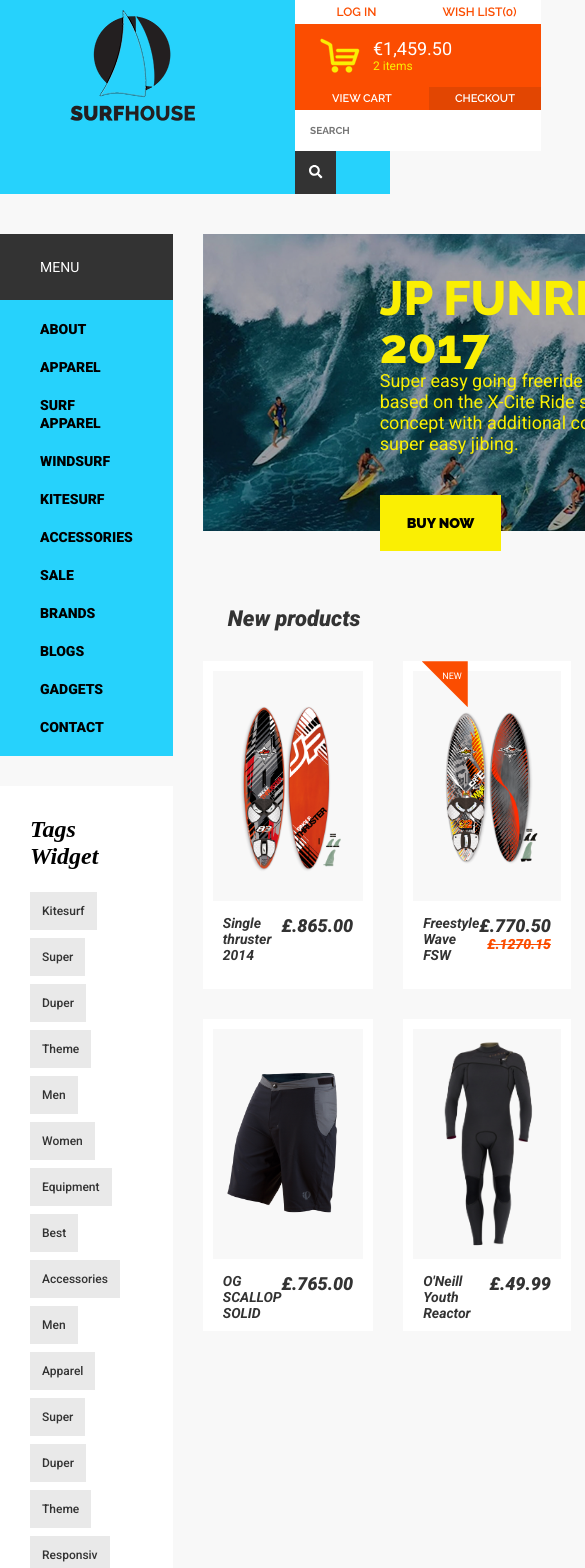
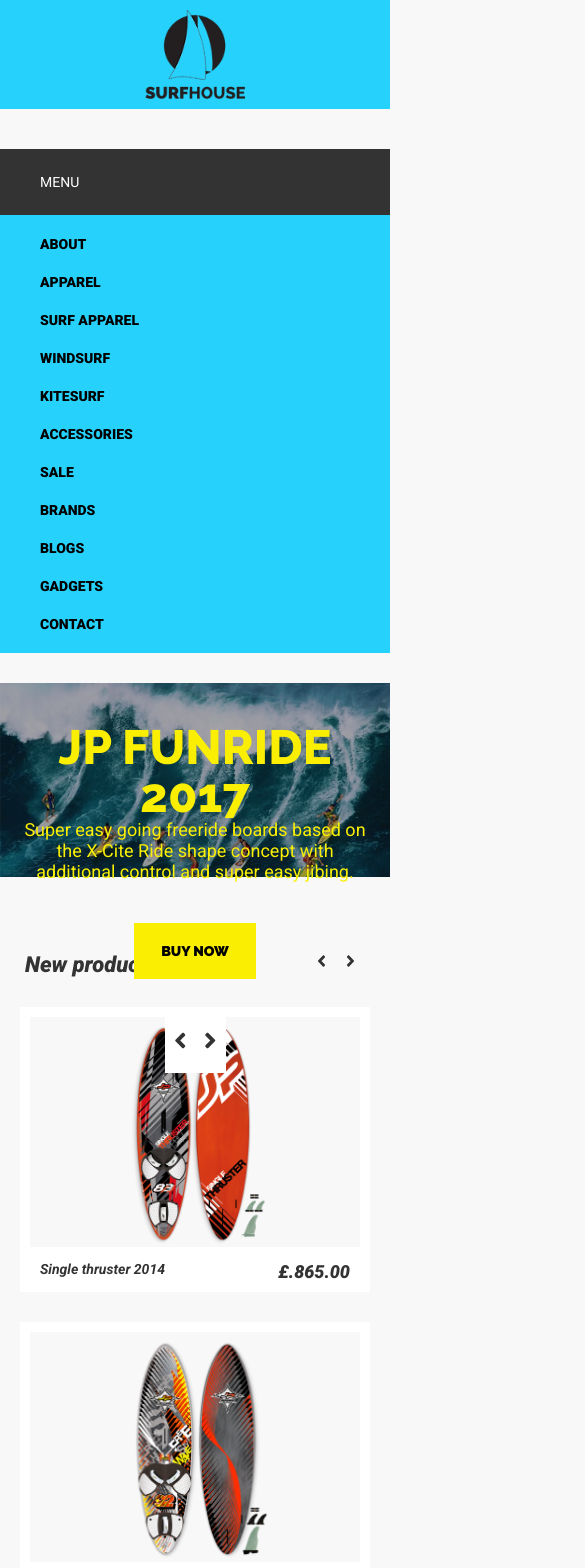
Before and after one commit to michellethomsen1/mfd_exam_michelle, a Vue app: page / in a window 390 px wide. Shown: the top 1568 px of the page, 585 px wide, since content can reach past the window. Built offline with nearby package versions, Linux system fonts and the light colour scheme.

Commit message:
Responsive design

```diff
--- a/src/assets/scss/02-Components/_header.scss
+++ b/src/assets/scss/02-Components/_header.scss
@@ -76,7 +76,7 @@
                     font-family: $raleway;
                     outline: none;
                     padding: 15px;
-                    width: 216px;
+                    width: 75%;
                 }
 
                 button {
@@ -85,6 +85,7 @@
                     padding: 14px;
                     border: none;
                     outline: none;
+                    width: 14%;
 
                     &:hover {
                         @include hover-link;
--- a/src/assets/scss/02-Components/_hero.scss
+++ b/src/assets/scss/02-Components/_hero.scss
@@ -5,6 +5,7 @@
 
     img {
         width: 100%;
+        object-fit: cover;
     }
 
     .slideroverlay {
--- a/src/assets/scss/04-Layouts/_responsive.scss
+++ b/src/assets/scss/04-Layouts/_responsive.scss
@@ -0,0 +1,235 @@
+@media screen and (max-width: 1200px) {
+    #header {
+        header {
+            padding: 0 30px;
+            grid-template-columns: 2fr 1fr;
+        }
+    }
+
+    #product-section {
+        .products {
+            padding: 0 20px;
+        }
+
+        .new {
+            display: none;
+        }
+
+        .hot {
+            display: none;
+        }
+    }
+
+    #product {
+        .product {
+            .product__info {
+                padding-right: 30px;
+            }
+        }
+    }
+
+    .tabbar {
+        padding-right: 30px;
+    }
+
+    #footer {
+        footer {
+            .container {
+                padding: 75px 30px;
+            }
+        }
+
+        .copyright {
+            .container {
+                p {
+                    text-align: center;
+                }
+            }
+        }
+    }
+}
+
+@media screen and (max-width: 1140px) {
+    #brands {
+        padding: 30px;
+
+        .container {
+            font-size: 20px;
+        }
+    }
+
+    #footer {
+        footer {
+            .container {
+                grid-template-columns: repeat(6, 1fr);
+                text-align: center;
+
+                .footer-nav {
+                    margin-bottom: 30px;
+                    grid-column: span 2;
+                }
+
+                .newsletter {
+                    grid-column: span 3;
+                }
+
+                .about {
+                    grid-column: span 3;
+                }
+            }
+        }
+    }
+}
+
+@media screen and (max-width: 950px) {
+    .grid-container {
+        grid-template-columns: 1fr;
+        grid-gap: 0;
+    }
+
+    #header {
+        header {
+            grid-template-columns: 1fr 1fr;
+        }
+    }
+
+    #product {
+        padding: 30px;
+
+        .product {
+            .product__info {
+                padding-right: 0;
+            }
+        }
+
+        .tabbar {
+            padding-right: 0;
+        }
+    }
+
+    #contact {
+        padding: 30px;
+    }
+}
+
+@media screen and (max-width: 800px) {
+    #product-section {
+        .products {
+            grid-template-columns: 1fr 1fr;
+        }
+    }
+
+    #product {
+        .product {
+            grid-template-columns: 1fr;
+
+            .product__info {
+                text-align: center;
+                hr {
+                    width: 550px;
+                }
+            }
+        }
+
+        .tabbar {
+            .tabbar__tabs {
+                margin: 0;
+
+                .tabbar__tabs__single {
+                    padding: 10px;
+                }
+            }
+        }
+    }
+}
+
+@media screen and (max-width: 650px) {
+    #header {
+        header {
+            grid-template-columns: 1fr;
+
+            .logo {
+                margin: 10px auto;
+                display: block;
+                width: 100px;
+            }
+
+            .basket-container {
+                display: none;
+            }
+        }
+    }
+
+    #tags {
+        display: none;
+    }
+
+    #hero {
+        justify-content: center;
+
+        .slideroverlay {
+            flex-wrap: wrap;
+            justify-content: center;
+
+            .overlay-tekst {
+                text-align: center;
+                width: 100%;
+                padding: 0 20px;
+            }
+
+            button {
+                margin-top: 50px;
+            }
+        }
+    }
+
+    #product-section {
+        .products {
+            grid-template-columns: 1fr;
+        }
+    }
+
+    #product {
+        .product {
+            .product__info {
+                hr {
+                    width: 300px;
+                }
+
+                button {
+                    margin-left: 5px;
+                }
+            }
+        }
+    }
+
+    #brands {
+        display: none;
+    }
+
+    #footer {
+        footer {
+            margin-top: 50px;
+
+            .container {
+                grid-template-columns: 1fr;
+                padding-top: 50px;
+                padding-bottom: 15px;
+
+                .footer-nav {
+                    margin-bottom: 0;
+                }
+
+                ul {
+                    margin-bottom: 35px;
+                }
+            }
+        }
+    }
+}
+
+@media screen and (max-width: 450px) {
+    #contact {
+        width: 300px;
+    }
+}
--- a/src/assets/scss/main.scss
+++ b/src/assets/scss/main.scss
@@ -4,7 +4,6 @@
 
 // Components
 @import '02-Components/brands';
-@import '02-Components/buttons';
 @import '02-Components/footer';
 @import '02-Components/header';
 @import '02-Components/hero';
--- a/src/components/MainFooter.vue
+++ b/src/components/MainFooter.vue
@@ -2,7 +2,7 @@
     <div id="footer">
       <footer>
         <div class="container">
-          <ul class="category">
+          <ul class="category footer-nav">
             <h3>Category</h3>
             <li><router-link to="/">Home</router-link></li>
             <li><a href="#">About us</a></li>
@@ -13,7 +13,7 @@
             <li><router-link to="/Contact">Contact</router-link></li>
           </ul>
 
-          <ul class="account">
+          <ul class="account footer-nav">
             <h3>Our Account</h3>
             <li><a href="">Your Account</a></li>
             <li><a href="">Personal information</a></li>
@@ -24,7 +24,7 @@
             <li><a href="">Search Terms</a></li>
           </ul>
 
-          <ul class="support">
+          <ul class="support footer-nav">
             <h3>Our Support</h3>
             <li><a href="">Site Map</a></li>
             <li><a href="">Search Terms</a></li>
--- a/src/components/MainHeader.vue
+++ b/src/components/MainHeader.vue
@@ -2,7 +2,7 @@
     <div id="header">
         <header>
             <router-link to="/">
-                <img src="../assets/images/surfhouse-logo.png" alt="surfhouse logo">
+                <img class="logo" src="../assets/images/surfhouse-logo.png" alt="surfhouse logo">
             </router-link>
 
             <div class="basket-container">
```
Also changed, not shown: src/assets/scss/02-Components/_buttons.scss (deleted).
